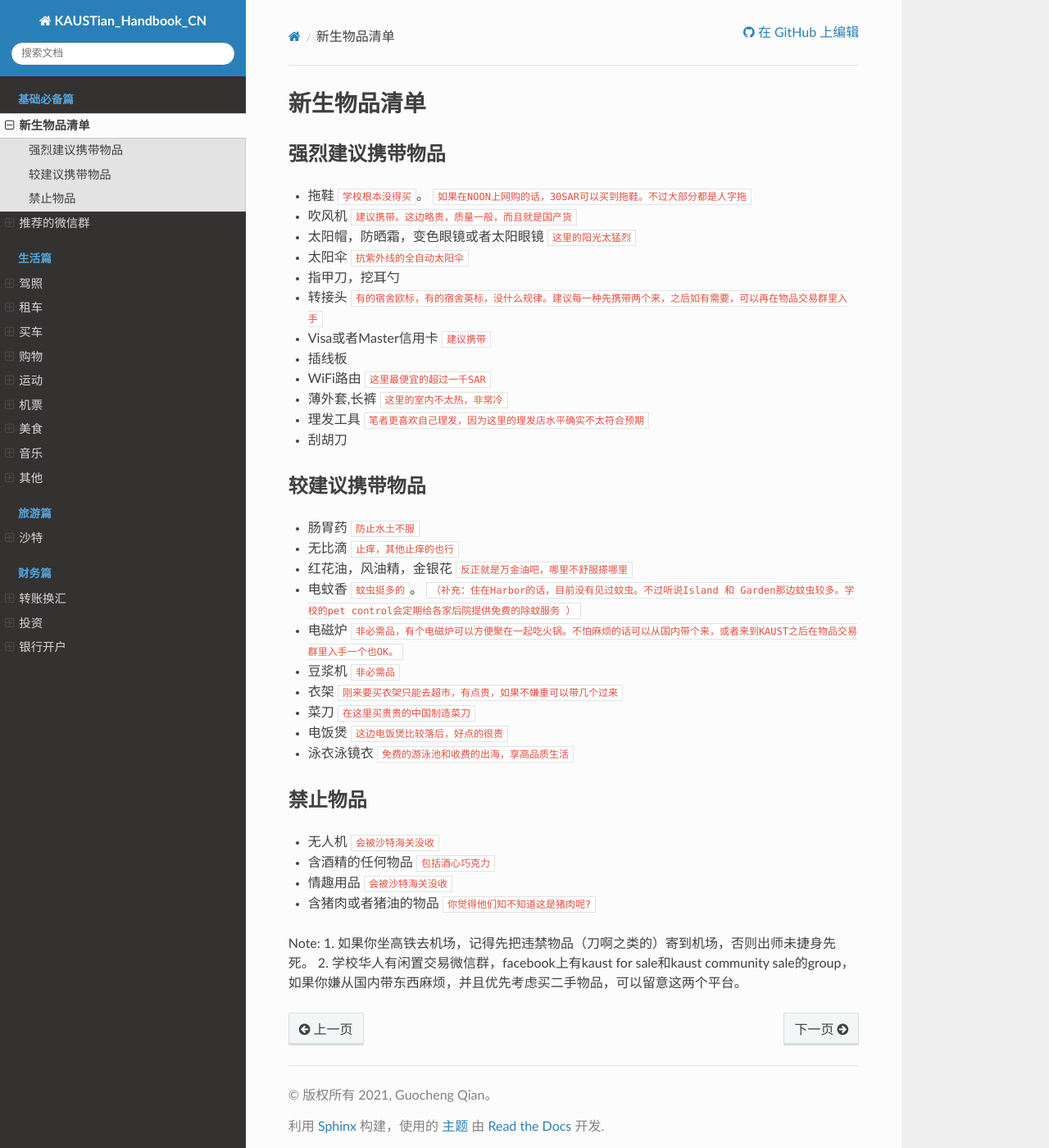
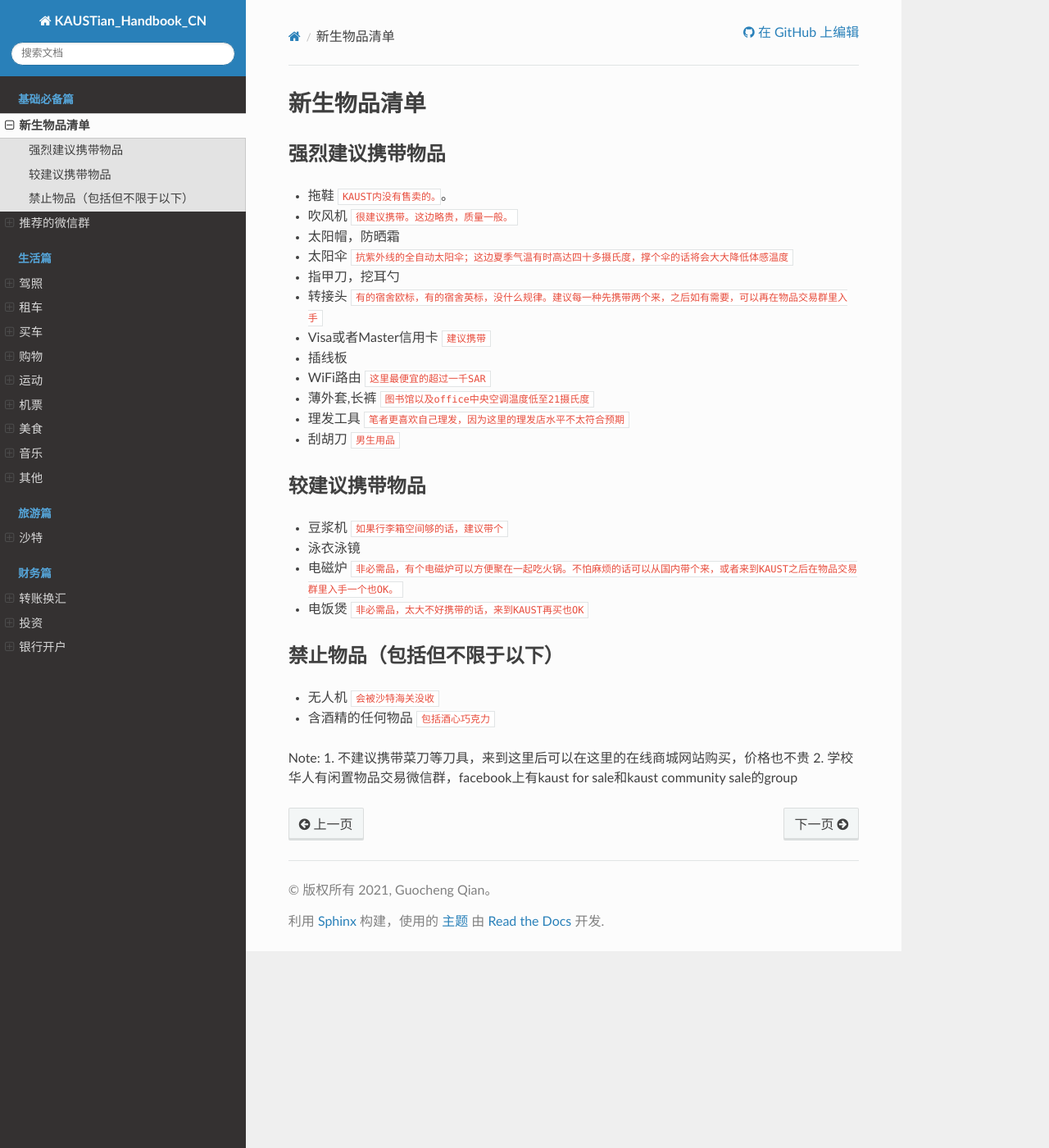
Before and after one commit to guochengqian/KAUSTian_Handbook_CN, a Sphinx documentation site: the page built from docs/content/basic/list.rst, in a window 1280 px wide and 1400 px high. Shown: the whole window at 82% size. Built offline with Sphinx 7.4.7 and the Read the Docs theme 2.0.0, drawn with Linux system fonts in a browser that asks for light colours; pages that are not in the unit, such as notebooks, are missing from menus.

Commit message:
优化列表

```diff
--- a/docs/content/basic/list.rst
+++ b/docs/content/basic/list.rst
@@ -9,40 +9,33 @@
 
 强烈建议携带物品
 -------
-* 拖鞋  ``学校根本没得买``。 ``如果在NOON上网购的话，30SAR可以买到拖鞋。不过大部分都是人字拖``
-* 吹风机 ``建议携带。这边略贵，质量一般，而且就是国产货``
-* 太阳帽，防晒霜，变色眼镜或者太阳眼镜 ``这里的阳光太猛烈``
-* 太阳伞 ``抗紫外线的全自动太阳伞``
+* 拖鞋  ``KAUST内没有售卖的。``。
+* 吹风机 ``很建议携带。这边略贵，质量一般。``
+* 太阳帽，防晒霜
+* 太阳伞 ``抗紫外线的全自动太阳伞；这边夏季气温有时高达四十多摄氏度，撑个伞的话将会大大降低体感温度``
 * 指甲刀，挖耳勺
 * 转接头 ``有的宿舍欧标，有的宿舍英标，没什么规律。建议每一种先携带两个来，之后如有需要，可以再在物品交易群里入手``
 * Visa或者Master信用卡 ``建议携带``
 * 插线板
 * WiFi路由 ``这里最便宜的超过一千SAR``
-* 薄外套,长裤 ``这里的室内不太热，非常冷``
-* 理发工具 ``笔者更喜欢自己理发，因为这里的理发店水平确实不太符合预期``
-* 刮胡刀
+* 薄外套,长裤 ``图书馆以及office中央空调温度低至21摄氏度``
+* 理发工具 ``笔者更喜欢自己理发，因为这里的理发店水平不太符合预期``
+* 刮胡刀 ``男生用品``
 
 较建议携带物品
 -------
-* 肠胃药 ``防止水土不服``
-* 无比滴 ``止痒，其他止痒的也行``
-* 红花油，风油精，金银花 ``反正就是万金油吧，哪里不舒服搽哪里``
-* 电蚊香 ``蚊虫挺多的``。 ``（补充：住在Harbor的话，目前没有见过蚊虫。不过听说Island 和 Garden那边蚊虫较多。学校的pet control会定期给各家后院提供免费的除蚊服务 ）``
+* 豆浆机 ``如果行李箱空间够的话，建议带个``
+* 泳衣泳镜
 * 电磁炉 ``非必需品，有个电磁炉可以方便聚在一起吃火锅。不怕麻烦的话可以从国内带个来，或者来到KAUST之后在物品交易群里入手一个也OK。``
-* 豆浆机 ``非必需品``
-* 衣架 ``刚来要买衣架只能去超市，有点贵，如果不嫌重可以带几个过来``
-* 菜刀 ``在这里买贵贵的中国制造菜刀``
-* 电饭煲 ``这边电饭煲比较落后，好点的很贵``
-* 泳衣泳镜衣 ``免费的游泳池和收费的出海，享高品质生活``
+* 电饭煲 ``非必需品，太大不好携带的话，来到KAUST再买也OK``
 
 
-禁止物品
+
+禁止物品（包括但不限于以下）
 ---------
 * 无人机 ``会被沙特海关没收``
 * 含酒精的任何物品 ``包括酒心巧克力``
-* 情趣用品 ``会被沙特海关没收``
-* 含猪肉或者猪油的物品 ``你觉得他们知不知道这是猪肉呢?``
 
 Note:
-1. 如果你坐高铁去机场，记得先把违禁物品（刀啊之类的）寄到机场，否则出师未捷身先死。
-2. 学校华人有闲置交易微信群，facebook上有kaust for sale和kaust community sale的group，如果你嫌从国内带东西麻烦，并且优先考虑买二手物品，可以留意这两个平台。
+1. 不建议携带菜刀等刀具，来到这里后可以在这里的在线商城网站购买，价格也不贵
+2. 学校华人有闲置物品交易微信群，facebook上有kaust for sale和kaust community sale的group
```
